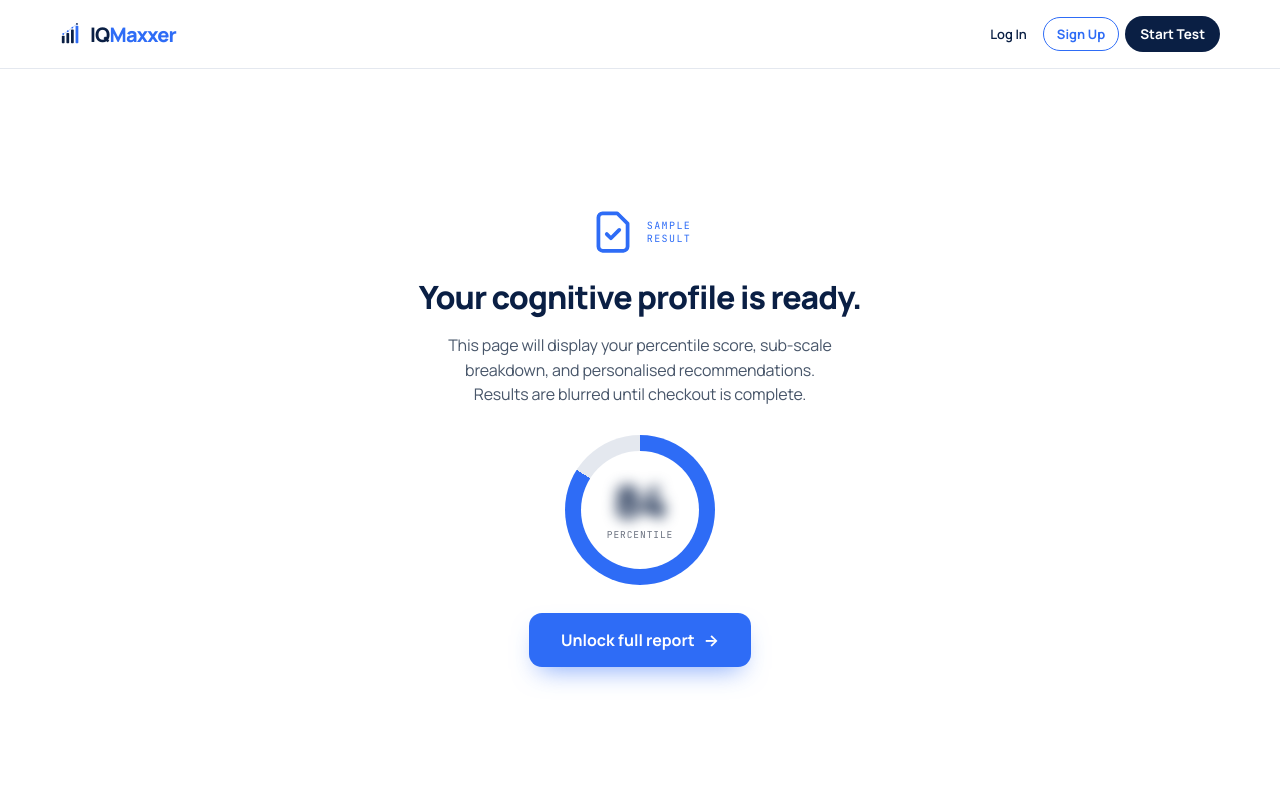
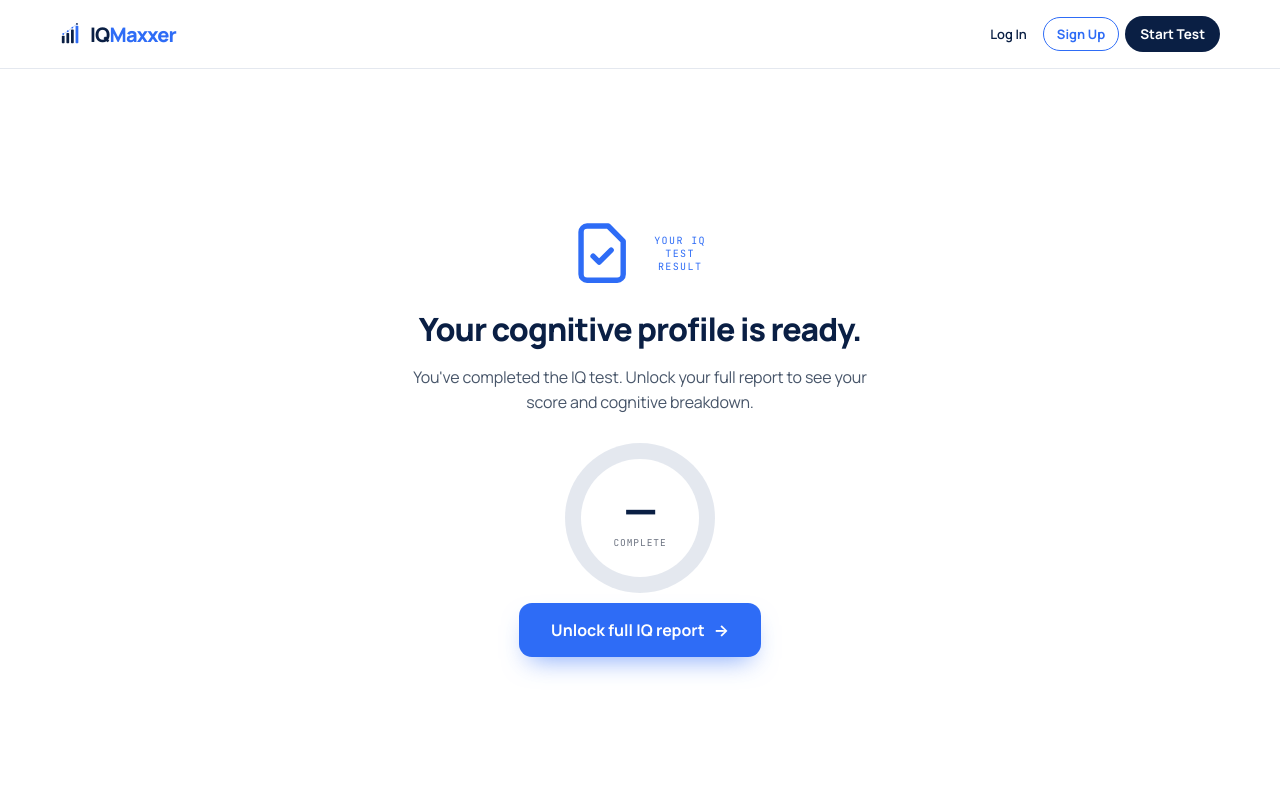
Before and after one commit to jwilliamross/iqmaxxer-landing, a React (Vite) app: page /results in a window 1280 px wide. Shown: the top 800 px of the page. Built offline with nearby package versions, Linux system fonts and the light colour scheme; no server answers.

Commit message:
Add files via upload

```diff
--- a/src/pages/QuizPage.jsx
+++ b/src/pages/QuizPage.jsx
@@ -1,16 +1,18 @@
-import { useState, useEffect, useCallback } from 'react';
+import { useState, useEffect, useRef, useCallback } from 'react';
 import { useNavigate, useLocation } from 'react-router-dom';
-import { getQuestions, createSession } from '../services/quizService.js';
+import {
+  getQuestions,
+  createSession,
+  saveAnswer,
+  completeSession,
+} from '../services/quizService.js';
 
-// ─── Helpers ─────────────────────────────────────────────────
+// ─── Helpers ─────────────────────────────────────────────────────────────────
 
-// Try common column names for the question prompt.
-// Update the first entry to match your Supabase column name exactly.
 function getPrompt(q) {
   return q.question ?? q.prompt ?? q.text ?? q.body ?? q.title ?? '';
 }
 
-// Normalise options from either a jsonb array or flat option_a/b/c/d columns.
 function parseOptions(q) {
   if (Array.isArray(q.options) && q.options.length > 0) {
     return q.options.map((o, i) => ({
@@ -23,7 +25,21 @@ function parseOptions(q) {
     .map((l) => ({ key: l.toUpperCase(), label: q[`option_${l}`] }));
 }
 
-// ─── Loading screen ───────────────────────────────────────────
+// Returns true/false/null. Handles string key ('A') or integer index (0).
+function checkCorrect(q, selectedKey) {
+  const correct = q.correct_answer;
+  if (correct == null) return null;
+  if (typeof correct === 'string') {
+    return correct.trim().toUpperCase() === selectedKey.toUpperCase();
+  }
+  if (typeof correct === 'number') {
+    return correct === (selectedKey.charCodeAt(0) - 65);
+  }
+  return null;
+}
+
+// ─── Screens ──────────────────────────────────────────────────────────────────
+
 function LoadingScreen() {
   return (
     <div className="quiz-start-page">
@@ -35,7 +51,6 @@ function LoadingScreen() {
   );
 }
 
-// ─── Error screen ─────────────────────────────────────────────
 function ErrorScreen({ message, onRetry }) {
   return (
     <div className="quiz-start-page">
@@ -63,7 +78,6 @@ function ErrorScreen({ message, onRetry }) {
   );
 }
 
-// ─── Empty screen ─────────────────────────────────────────────
 function EmptyScreen({ onBack }) {
   return (
     <div className="quiz-start-page">
@@ -79,23 +93,37 @@ function EmptyScreen({ onBack }) {
   );
 }
 
-// ─── Quiz page ────────────────────────────────────────────────
+// ─── Quiz page ────────────────────────────────────────────────────────────────
+
 export default function QuizPage() {
-  const navigate = useNavigate();
-  const location = useLocation();
-  const profile  = location.state ?? {}; // { gender, age, email } from onboarding
+  const navigate  = useNavigate();
+  const location  = useLocation();
+  const profile   = location.state ?? {}; // { gender, age, email } from onboarding
 
-  const [questions, setQuestions] = useState([]);
-  const [status,    setStatus]    = useState('loading'); // 'loading' | 'error' | 'empty' | 'ready'
-  const [errMsg,    setErrMsg]    = useState('');
-  const [current,   setCurrent]   = useState(0);
-  const [picked,    setPicked]    = useState({}); // { [questionId]: optionKey }
+  const [questions,  setQuestions]  = useState([]);
+  const [status,     setStatus]     = useState('loading'); // 'loading'|'error'|'empty'|'ready'
+  const [errMsg,     setErrMsg]     = useState('');
+  const [current,    setCurrent]    = useState(0);
+  const [picked,     setPicked]     = useState({}); // { [questionId]: optionKey }
+  const [sessionId,  setSessionId]  = useState(null);
+  const [advancing,  setAdvancing]  = useState(false);
 
-  // Save email to test_sessions once on mount (fire-and-forget — no UI feedback needed yet)
+  // Prevent StrictMode double-mount from creating two session rows.
+  // React preserves refs across the simulated unmount/remount cycle.
+  const sessionInitiated = useRef(false);
+
   useEffect(() => {
-    if (profile.email) {
-      createSession({ email: profile.email });
-    }
+    if (sessionInitiated.current) return;
+    sessionInitiated.current = true;
+
+    createSession({
+      email:  profile.email  ?? null,
+      age:    profile.age    ?? null,
+      gender: profile.gender ?? null,
+    }).then(({ sessionId: id, error }) => {
+      if (error) console.error('[QuizPage] createSession failed:', error.message);
+      if (id) setSessionId(id);
+    });
   }, []); // eslint-disable-line react-hooks/exhaustive-deps
 
   const load = useCallback(() => {
@@ -127,22 +155,69 @@ export default function QuizPage() {
   if (status === 'error')   return <ErrorScreen message={errMsg} onRetry={load} />;
   if (status === 'empty')   return <EmptyScreen onBack={() => navigate(-1)} />;
 
-  // ── Render question ───────────────────────────────────────────
+  // ── Derived values ────────────────────────────────────────────
   const q        = questions[current];
-  const prompt   = getPrompt(q);
   const options  = parseOptions(q);
   const sel      = picked[q.id];
   const isLast   = current === questions.length - 1;
   const progress = Math.round(((current + 1) / questions.length) * 100);
   const canAdvance = sel != null || options.length === 0;
 
-  const advance = () => {
-    if (isLast) {
-      navigate('/results', { state: { ...profile, answers: picked } });
-    } else {
+  // ── Advance: save answer, complete session on last question ───
+  const advance = async () => {
+    if (!canAdvance || advancing) return;
+
+    const selectedKey = sel;
+    const isCorrect   = selectedKey != null ? checkCorrect(q, selectedKey) : null;
+
+    // Build save promise (no-op if session not ready or no selection)
+    const savePromise = sessionId && selectedKey != null
+      ? saveAnswer({ sessionId, questionId: q.id, selectedAnswer: selectedKey, isCorrect })
+      : Promise.resolve();
+
+    if (!isLast) {
+      // Fire-and-forget — don't block navigation to next question
+      savePromise.catch((err) => console.error('[QuizPage] saveAnswer:', err));
       setCurrent((c) => c + 1);
+      return;
     }
+
+    // Last question: await save, calculate score, complete session, navigate
+    setAdvancing(true);
+
+    // Include current selection in score (state may not have flushed yet)
+    const finalPicked = selectedKey != null
+      ? { ...picked, [q.id]: selectedKey }
+      : { ...picked };
+
+    const score = questions.reduce((acc, question) => {
+      const key = finalPicked[question.id];
+      if (key == null) return acc;
+      return acc + (checkCorrect(question, key) === true ? 1 : 0);
+    }, 0);
+
+    try {
+      await savePromise;
+      if (sessionId) {
+        await completeSession({ sessionId, score, totalQuestions: questions.length });
+      }
+    } catch (err) {
+      console.error('[QuizPage] Failed to complete session:', err);
+      // Still navigate — don't block the user over a network failure
+    }
+
+    navigate('/results', {
+      state: {
+        ...profile,
+        sessionId,
+        score,
+        totalQuestions: questions.length,
+      },
+    });
   };
+
+  // ── Render ────────────────────────────────────────────────────
+  const prompt = getPrompt(q);
 
   return (
     <div className="quiz-start-page">
@@ -162,9 +237,13 @@ export default function QuizPage() {
           </span>
         </div>
 
-        {/* Question prompt — Issue #1 fix: uses getPrompt() with multi-key fallback */}
+        {/* Question prompt */}
         <h2 className="quiz-start-h" style={{ marginBottom: options.length ? 24 : 16 }}>
-          {prompt || <span style={{ color: 'var(--muted)', fontStyle: 'italic', fontWeight: 400 }}>Question text unavailable</span>}
+          {prompt || (
+            <span style={{ color: 'var(--muted)', fontStyle: 'italic', fontWeight: 400 }}>
+              Question text unavailable
+            </span>
+          )}
         </h2>
 
         {/* Answer options */}
@@ -175,6 +254,7 @@ export default function QuizPage() {
                 key={o.key}
                 className={`opt${sel === o.key ? ' sel' : ''}`}
                 onClick={() => setPicked((p) => ({ ...p, [q.id]: o.key }))}
+                disabled={advancing}
               >
                 <b>{o.key}</b>
                 {o.label}
@@ -183,22 +263,29 @@ export default function QuizPage() {
           </div>
         )}
 
-        {/* Navigation — Issue #3 fix: both buttons flex: 1 for equal width */}
+        {/* Navigation */}
         <div className="quiz-nav">
           {current > 0 && (
             <button
               className="btn btn-ghost"
               onClick={() => setCurrent((c) => c - 1)}
+              disabled={advancing}
             >
               ← Back
             </button>
           )}
           <button
             className="btn btn-signal"
-            style={!canAdvance ? { opacity: 0.45, cursor: 'not-allowed' } : undefined}
-            onClick={canAdvance ? advance : undefined}
+            style={!canAdvance || advancing ? { opacity: 0.45, cursor: 'not-allowed' } : undefined}
+            onClick={advance}
+            disabled={!canAdvance || advancing}
           >
-            {isLast ? 'See my results' : 'Next'} <span className="arrow">→</span>
+            {advancing
+              ? 'Saving…'
+              : isLast
+              ? 'See my results'
+              : 'Next'}{' '}
+            {!advancing && <span className="arrow">→</span>}
           </button>
         </div>
 
--- a/src/pages/ResultsPage.jsx
+++ b/src/pages/ResultsPage.jsx
@@ -1,28 +1,62 @@
-import { useNavigate } from 'react-router-dom';
+import { useNavigate, useLocation } from 'react-router-dom';
 import { ic } from '../components/icons.jsx';
+
+function getTier(pct) {
+  if (pct >= 90) return { label: 'Exceptional', msg: 'You placed in the top tier of test-takers. Your full IQ score and cognitive breakdown are waiting.' };
+  if (pct >= 75) return { label: 'Strong result', msg: 'Well above average performance. Your detailed report shows exactly where your strengths lie.' };
+  if (pct >= 60) return { label: 'Above average', msg: 'A solid result. Your cognitive profile identifies where to sharpen further.' };
+  return { label: 'Solid effort', msg: 'Your full report identifies your biggest growth opportunities and the fastest path to improve.' };
+}
 
 export default function ResultsPage() {
   const navigate = useNavigate();
+  const { state } = useLocation();
+
+  const score          = state?.score          ?? null;
+  const totalQuestions = state?.totalQuestions ?? null;
+
+  const pct  = score != null && totalQuestions ? Math.round((score / totalQuestions) * 100) : null;
+  const tier = pct != null ? getTier(pct) : null;
 
   return (
     <div className="page-placeholder">
-      <div className="tag">{ic.report} Sample result</div>
+      <div className="tag">{ic.report} Your IQ test result</div>
       <h1>Your cognitive profile is ready.</h1>
-      <p>
-        This page will display your percentile score, sub-scale breakdown, and
-        personalised recommendations. Results are blurred until checkout is complete.
+      <p style={{ maxWidth: 460, margin: '0 auto 28px' }}>
+        {tier
+          ? tier.msg
+          : "You've completed the IQ test. Unlock your full report to see your score and cognitive breakdown."}
       </p>
+
+      {/* Score ring */}
       <div
         className="reveal-ring"
-        style={{ background: 'conic-gradient(#2E6CF6 0 84%, #E4E8EF 84% 100%)', margin: '0 auto 28px' }}
+        style={{
+          background: pct != null
+            ? `conic-gradient(#2E6CF6 0 ${pct}%, #E4E8EF ${pct}% 100%)`
+            : 'conic-gradient(#2E6CF6 0 0%, #E4E8EF 0% 100%)',
+          margin: '0 auto 10px',
+        }}
       >
         <div className="inner">
-          <b className="blur-teaser">84</b>
-          <span>Percentile</span>
+          <b>{pct != null ? pct : '—'}</b>
+          <span>{pct != null ? '% correct' : 'complete'}</span>
         </div>
       </div>
-      <button className="btn btn-signal" style={{ width: 'auto', padding: '16px 32px' }} onClick={() => navigate('/checkout')}>
-        Unlock full report <span className="arrow">→</span>
+
+      {score != null && totalQuestions != null && (
+        <p style={{ textAlign: 'center', color: 'var(--slate)', fontSize: 14, marginBottom: 28 }}>
+          {score} of {totalQuestions} correct
+          {tier ? <> &middot; <strong style={{ color: 'var(--ink)' }}>{tier.label}</strong></> : null}
+        </p>
+      )}
+
+      <button
+        className="btn btn-signal"
+        style={{ width: 'auto', padding: '16px 32px' }}
+        onClick={() => navigate('/checkout')}
+      >
+        Unlock full IQ report <span className="arrow">→</span>
       </button>
     </div>
   );
```
Also changed, not shown: src/services/quizService.js (+62 -27 lines).
